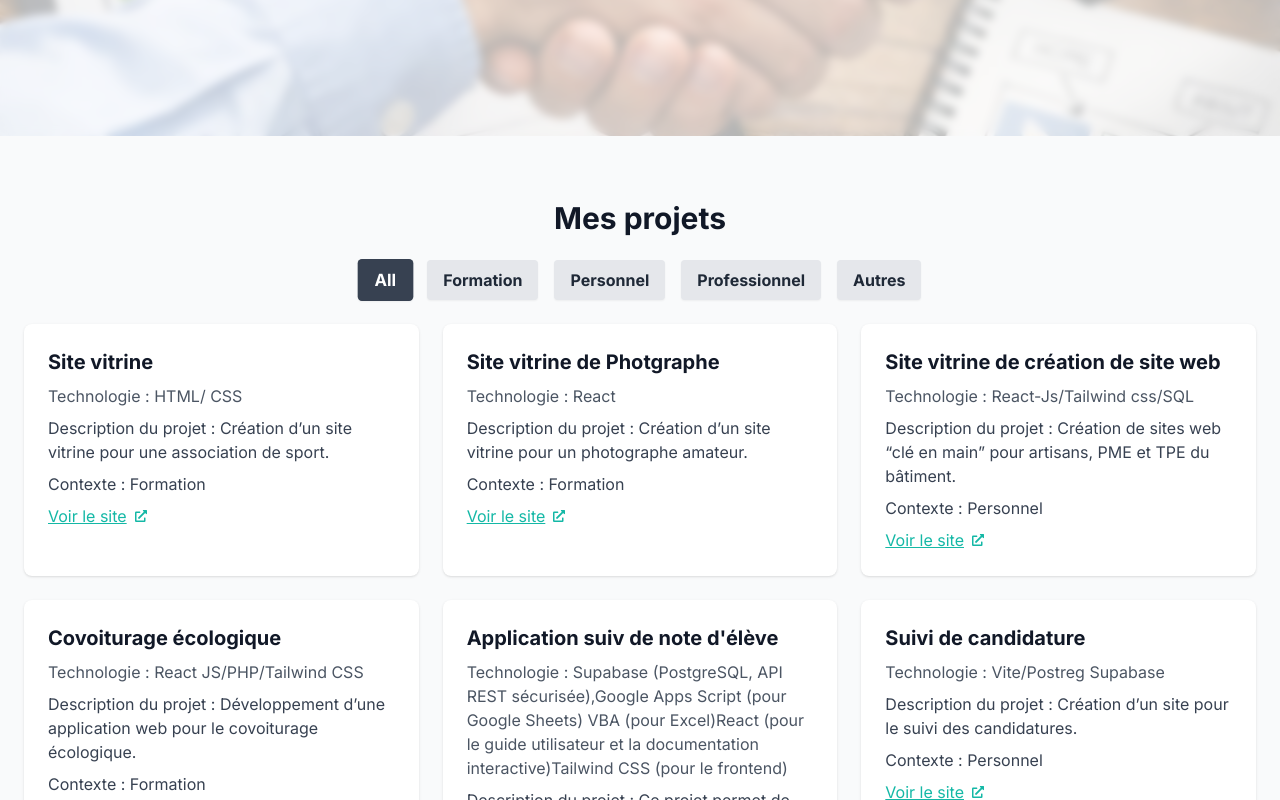
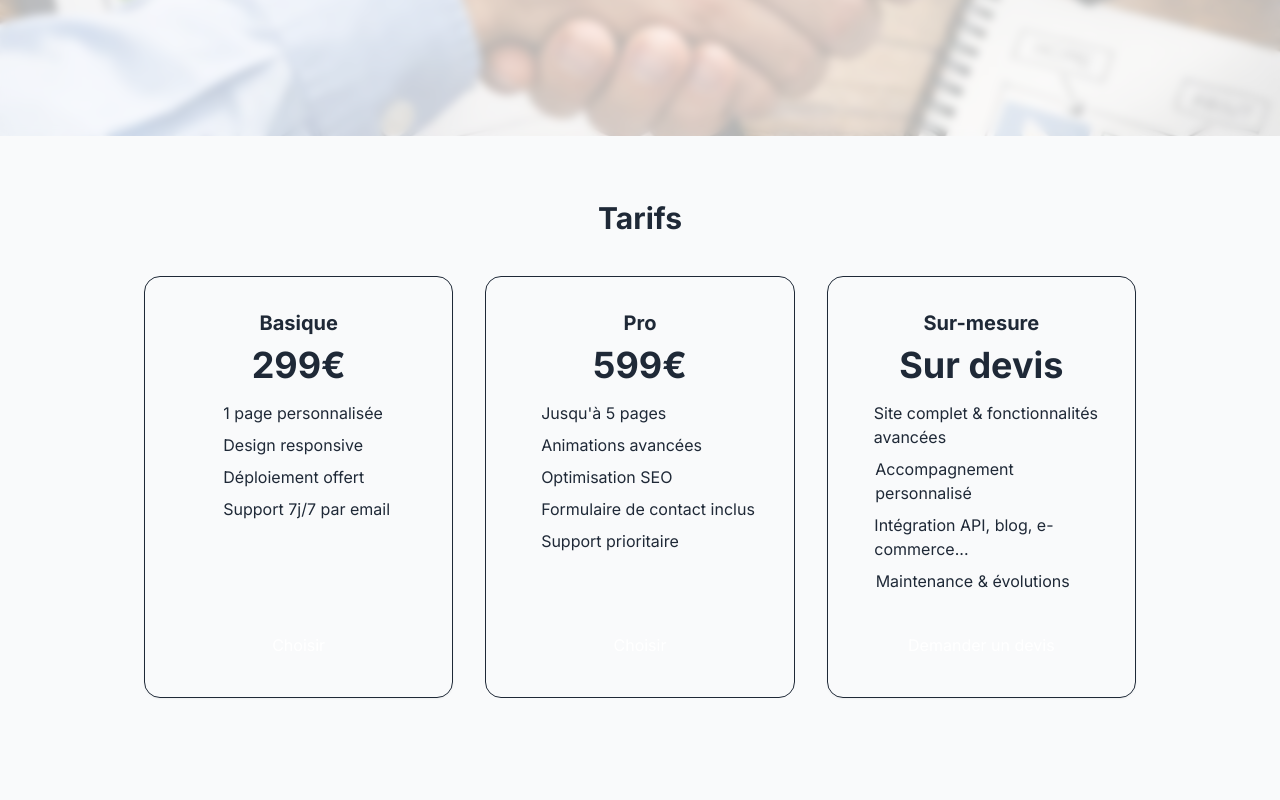
Before and after one commit to MBSylvain/PorfolioSM, a React (Create React App) app: page / in a window 1280 px wide. Shown: the part 1360-2160 px from the top of the page. Built offline with nearby package versions, Linux system fonts and the light colour scheme.

Commit message:
feat: add PricingCards component to display pricing plans

```diff
--- a/src/App.js
+++ b/src/App.js
@@ -5,6 +5,7 @@ import About from "./components/About";
 import ProjectFilter from "./components/ProjectFilter";
 import Skills from "./components/Skills";
 import Services from "./components/Services";
+import PricingCards from "./components/PricingCards";
 import ContactForm from "./components/ContactForm";
 import Footer from "./components/Footer";
 
@@ -24,6 +25,9 @@ function App() {
         {/* Services proposés */}
         <Services />
 
+        {/* Tarifs */}
+        <PricingCards />
+
         {/* Projets filtrables */}
         <ProjectFilter />
       </main>
--- /dev/null
+++ b/src/components/PricingCards.jsx
@@ -0,0 +1,70 @@
+import React from "react";
+
+const PRICING = [
+  {
+    title: "Basique",
+    price: "299€",
+    features: [
+      "1 page personnalisée",
+      "Design responsive",
+      "Déploiement offert",
+      "Support 7j/7 par email"
+    ],
+    highlight: false
+  },
+  {
+    title: "Pro",
+    price: "599€",
+    features: [
+      "Jusqu'à 5 pages",
+      "Animations avancées",
+      "Optimisation SEO",
+      "Formulaire de contact inclus",
+      "Support prioritaire"
+    ],
+    highlight: true
+  },
+  {
+    title: "Sur-mesure",
+    price: "Sur devis",
+    features: [
+      "Site complet & fonctionnalités avancées",
+      "Accompagnement personnalisé",
+      "Intégration API, blog, e-commerce...",
+      "Maintenance & évolutions"
+    ],
+    highlight: false
+  }
+];
+
+export default function PricingCards() {
+  return (
+    <section className="py-16 bg-[color:var(--bg)]">
+      <div className="max-w-5xl px-4 mx-auto">
+        <h2 className="text-3xl font-bold text-center mb-10 text-[color:var(--text)]">Tarifs</h2>
+        <div className="grid gap-8 md:grid-cols-3">
+          {PRICING.map((plan) => (
+            <div
+              key={plan.title}
+              className={`rounded-2xl border border-[color:var(--border)] bg-[color:var(--surface)] p-8 flex flex-col items-center shadow-sm transition-transform hover:scale-105 ${plan.highlight ? 'ring-2 ring-[color:var(--primary)]' : ''}`}
+            >
+              <h3 className="text-xl font-semibold mb-2 text-[color:var(--text)]">{plan.title}</h3>
+              <div className="text-4xl font-bold mb-4 text-[color:var(--primary)]">{plan.price}</div>
+              <ul className="mb-8 space-y-2 text-[color:var(--muted)]">
+                {plan.features.map((f) => (
+                  <li key={f} className="flex items-center gap-2">
+                    <span className="inline-block w-2 h-2 rounded-full bg-[color:var(--primary)]" />
+                    {f}
+                  </li>
+                ))}
+              </ul>
+              <button className="mt-auto px-6 py-2 rounded-full bg-[color:var(--primary)] text-white font-medium hover:bg-[color:var(--accent)] transition-colors">
+                {plan.price === "Sur devis" ? "Demander un devis" : "Choisir"}
+              </button>
+            </div>
+          ))}
+        </div>
+      </div>
+    </section>
+  );
+}
```
